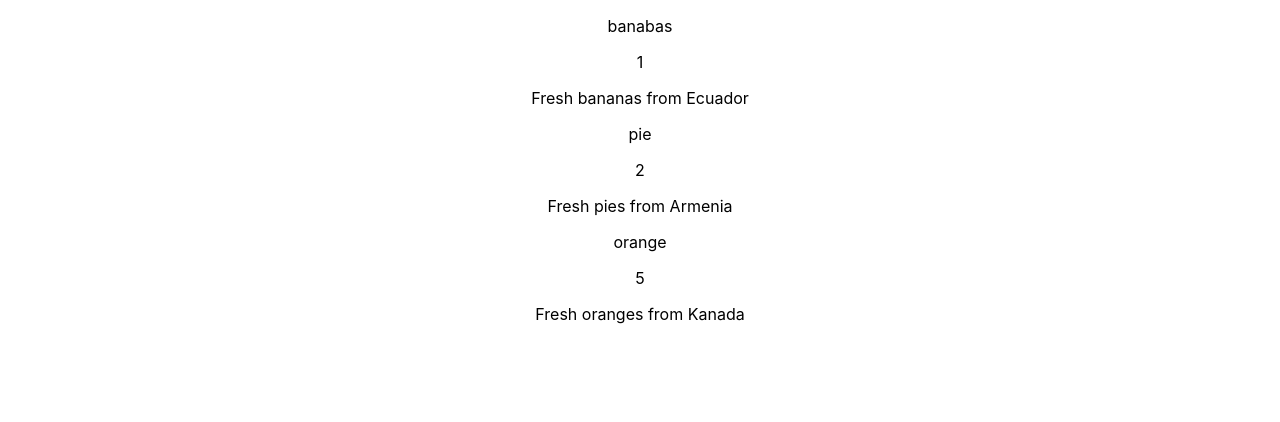
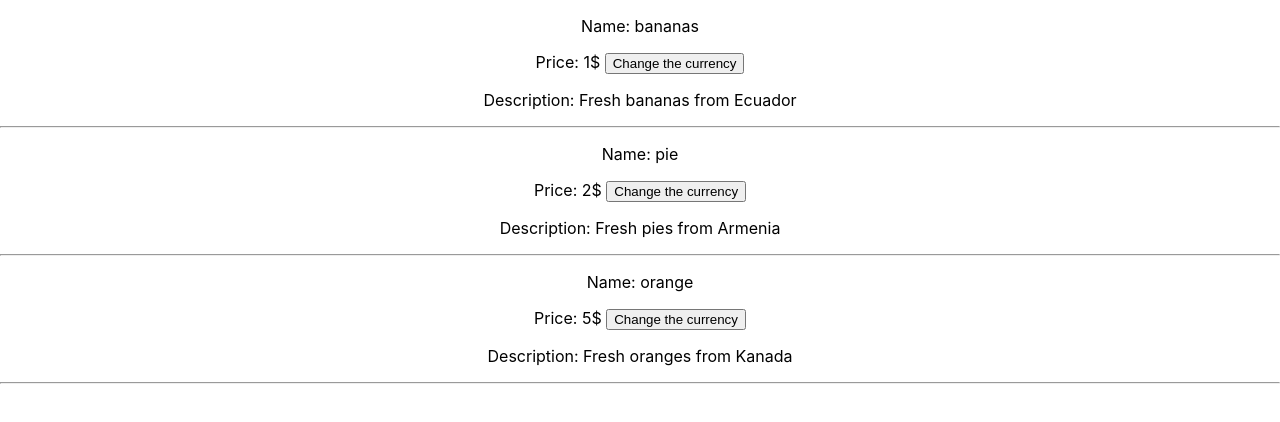
Before and after one commit to sirarpivardapetyan/todo-list, a React (Create React App) app: page / in a window 1280 px wide. Shown: the top 422 px of the page. Built offline with nearby package versions, Linux system fonts and the light colour scheme.

Commit message:
lesson62

```diff
--- a/src/App.js
+++ b/src/App.js
@@ -1,15 +1,16 @@
 import React from "react";
 import "./App.css";
 import Product from "./components/Product";
+import { Component } from "react";
 
-const App = () => {
-  let products = [
+class App extends Component {
+  state = {
+    products: [
       {
-      name: "banabas",
+        name: "bananas",
         price: "1",
         description: "Fresh bananas from Ecuador",
       },
-
       {
         name: "pie",
         price: "2",
@@ -20,8 +21,11 @@ const App = () => {
         price: "5",
         description: "Fresh oranges from Kanada",
       },
-  ];
-  const productComponents = products.map((product)=>{
+    ],
+  };
+
+  render() {
+    const productComponents = this.state.products.map((product) => {
       return (
         <Product
           key={product.name}
@@ -29,14 +33,11 @@ const App = () => {
           price={product.price}
           description={product.description}
         />
-    )
+      );
     });
-  console.log(productComponents)
-  return (
-    <div className="App">
-      {productComponents}
-    </div>
-  );
-};
+
+    return <div className="App">{productComponents}</div>;
+  }
+}
 
 export default App;
--- a/src/components/Description.jsx
+++ b/src/components/Description.jsx
@@ -1,13 +1,10 @@
 import { Component } from "react";
 
-class Description extends Component{
-
-    render(){
-        const {text} = this.props;
-        return (
-          <p>{text}</p>
-            );
-    }
+class Description extends Component {
+  render() {
+    const { text } = this.props;
+    return <p>Description: {text}</p>;
+  }
 }
 
 export default Description;
--- a/src/components/Name.jsx
+++ b/src/components/Name.jsx
@@ -1,13 +1,10 @@
 import { Component } from "react";
 
-class Name extends Component{
-
-    render(){
-        const {text} = this.props;
-        return (
-          <p>{text}</p>
-            );
-    }
+class Name extends Component {
+  render() {
+    const { text } = this.props;
+    return <p>Name: {text}</p>;
+  }
 }
 
 export default Name;
--- a/src/components/Price.jsx
+++ b/src/components/Price.jsx
@@ -1,13 +1,35 @@
 import { Component } from "react";
 
-class Price extends Component{
+class Price extends Component {
+  constructor(props) {
+    super(props);
+    this.state = {
+      price: `${props.text}$`,
+      exchangeRate: 392,
+    };
+  }
 
-    render(){
-        const {text} = this.props;
-        return (
-          <p>{text}</p>
-            );
+  changeCurrency = () => {
+    const { price, exchangeRate } = this.state;
+    let changedPrice;
+    if (price.endsWith("$")) {
+      changedPrice = parseFloat(price) * exchangeRate + "֏";
+    } else {
+      changedPrice = parseFloat(price) / exchangeRate + "$";
     }
+    this.setState({
+      price: changedPrice,
+    });
+  };
+
+  render() {
+    return (
+      <>
+        <span>Price: {this.state.price} </span>
+        <button onClick={this.changeCurrency}>Change the currency</button>
+      </>
+    );
+  }
 }
 
 export default Price;
--- a/src/components/Product.jsx
+++ b/src/components/Product.jsx
@@ -11,6 +11,7 @@ class Product extends Component {
         <Name text={name} />
         <Price text={price} />
         <Description text={description} />
+        <hr />
       </div>
     );
   }
```
Lines whose indentation alone changed are shown as unchanged.
